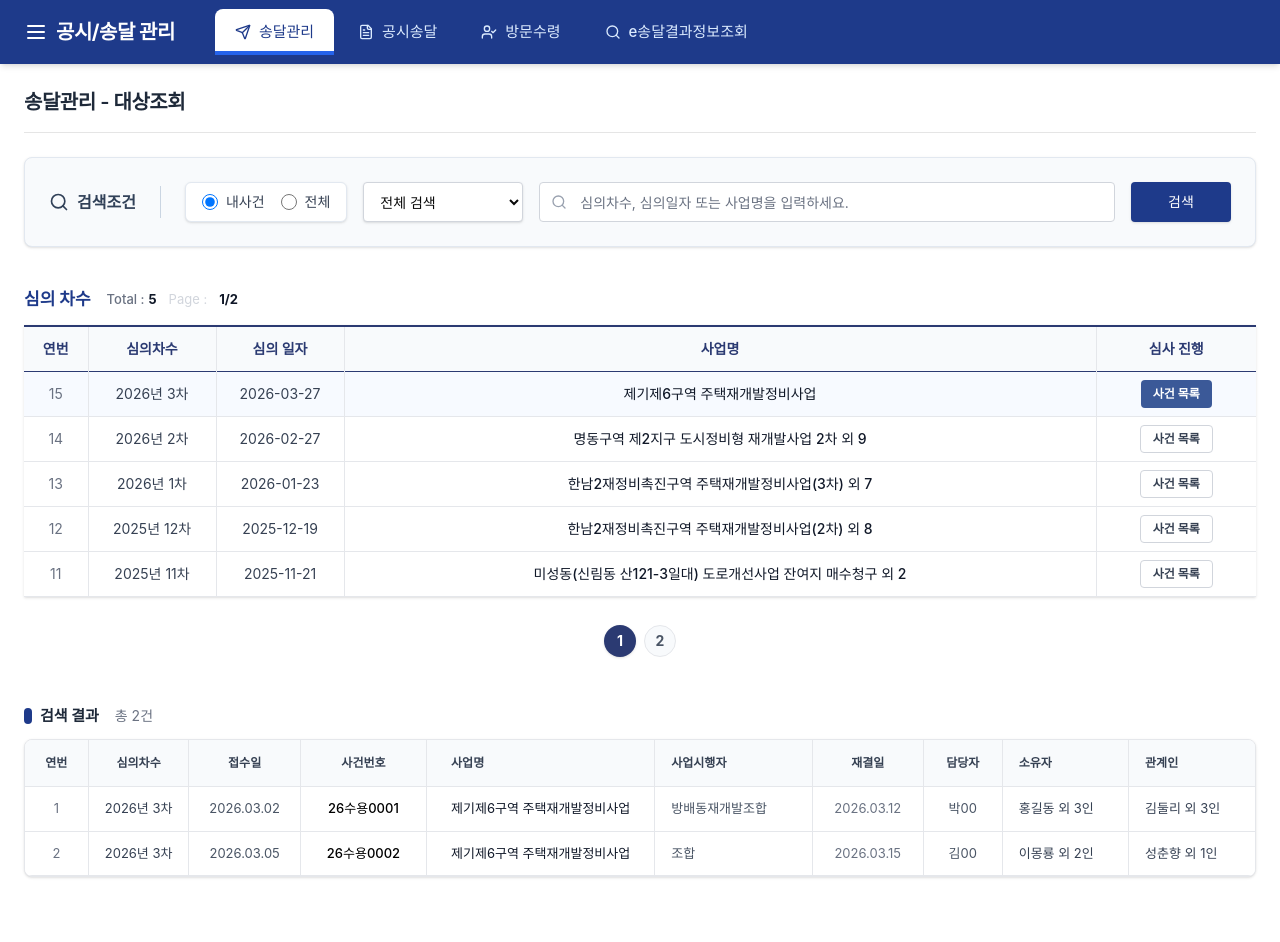
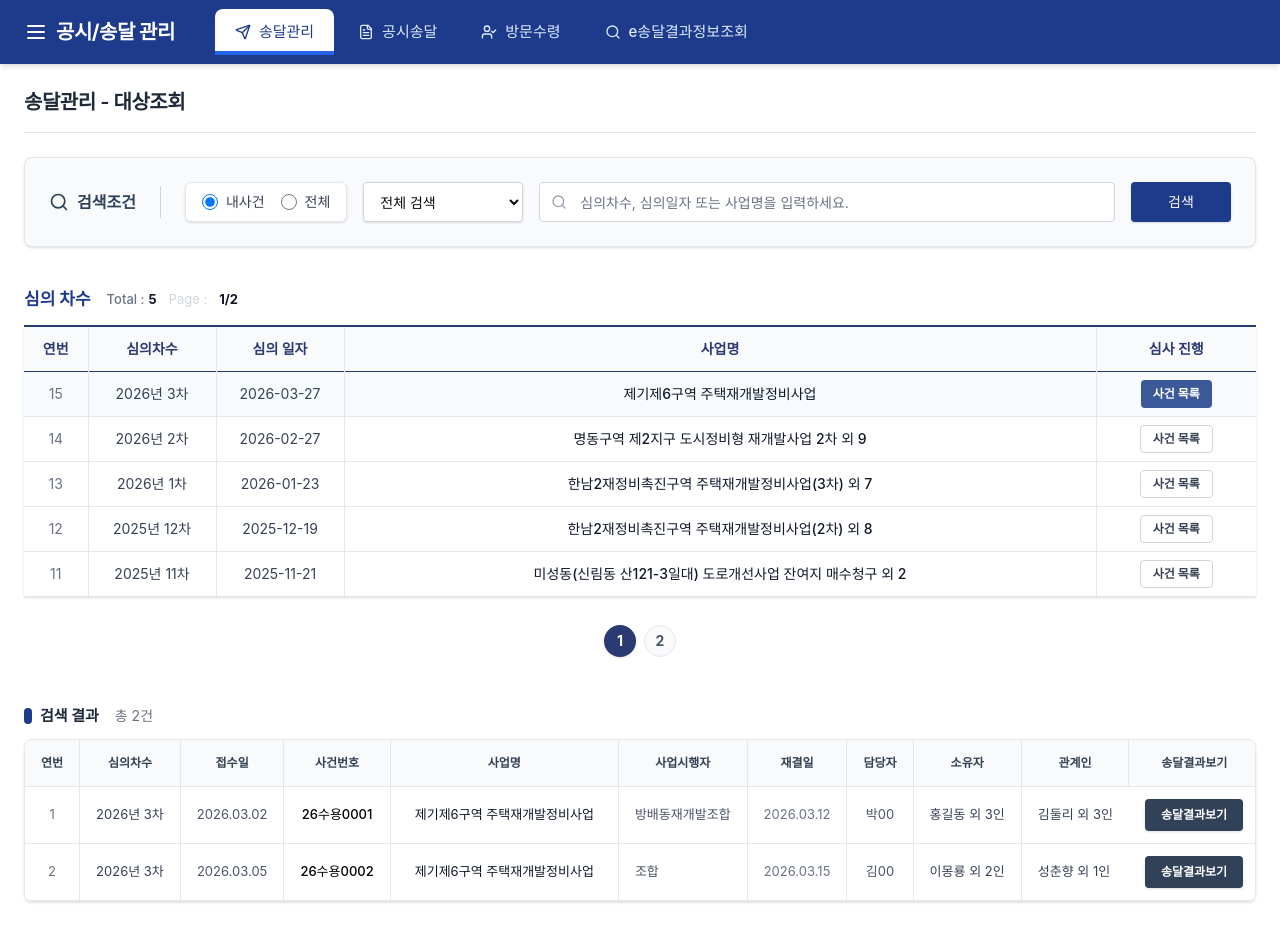
Before and after one commit to jullhyun/e-green, a React (Vite) app: page /delivery in a window 1280 px wide. Shown: the top 942 px of the page. Built offline with nearby package versions, Linux system fonts and the light colour scheme.

Commit message:
송달결과버튼추가

```diff
--- a/src/app/pages/DeliveryManagement.tsx
+++ b/src/app/pages/DeliveryManagement.tsx
@@ -171,12 +171,13 @@ export function DeliveryManagement() {
                 <th className="px-4 py-3.5 text-center font-bold border-r border-gray-200 w-24">심의차수</th>
                 <th className="px-4 py-3.5 text-center font-bold border-r border-gray-200 w-28">접수일</th>
                 <th className="px-4 py-3.5 text-center font-bold border-r border-gray-200 w-32">사건번호</th>
-                <th className="px-6 py-3.5 font-bold border-r border-gray-200">사업명</th>
-                <th className="px-4 py-3.5 font-bold border-r border-gray-200 w-40">사업시행자</th>
-                <th className="px-4 py-3.5 font-bold text-center border-r border-gray-200 w-28">재결일</th>
-                <th className="px-4 py-3.5 font-bold text-center border-r border-gray-200 w-20">담당자</th>
-                <th className="px-4 py-3.5 font-bold border-r border-gray-200 w-32">소유자</th>
-                <th className="px-4 py-3.5 font-bold w-32">관계인</th>
+                <th className="px-6 py-3.5 text-center font-bold border-r border-gray-200">사업명</th>
+                <th className="px-4 py-3.5 text-center font-bold border-r border-gray-200 w-40">사업시행자</th>
+                <th className="px-4 py-3.5 text-center font-bold border-r border-gray-200 w-28">재결일</th>
+                <th className="px-4 py-3.5 text-center font-bold border-r border-gray-200 w-20">담당자</th>
+                <th className="px-4 py-3.5 text-center font-bold border-r border-gray-200 w-32">소유자</th>
+                <th className="px-4 py-3.5 text-center font-bold border-r border-gray-200 w-32">관계인</th>
+                <th className="px-6 py-3.5 text-center font-bold border-r border-gray-200 w-32">송달결과보기</th>
               </tr>
             </thead>
             <tbody>
@@ -196,6 +197,14 @@ export function DeliveryManagement() {
                   <td className="px-4 py-3 text-center text-gray-600 border-r border-gray-200">{row.manager}</td>
                   <td className="px-4 py-3 text-gray-700 border-r border-gray-200">{row.owner}</td>
                   <td className="px-4 py-3 text-gray-700">{row.relation}</td>
+                  <td className="px-4 py-3 border-r border-gray-200 text-center">
+                    <Button
+                     onClick={() => navigate(`/delivery/${row.id}/result`)}
+                     ant="outline"
+                     className="h-8 bg-slate-700 hover:bg-slate-800 text-white font-bold text-xs border-none shadow-sm px-4"
+                     >
+                    송달결과보기  </Button>
+                    </td>
                 </tr>
               ))}
               {currentCases.length === 0 && (
```
